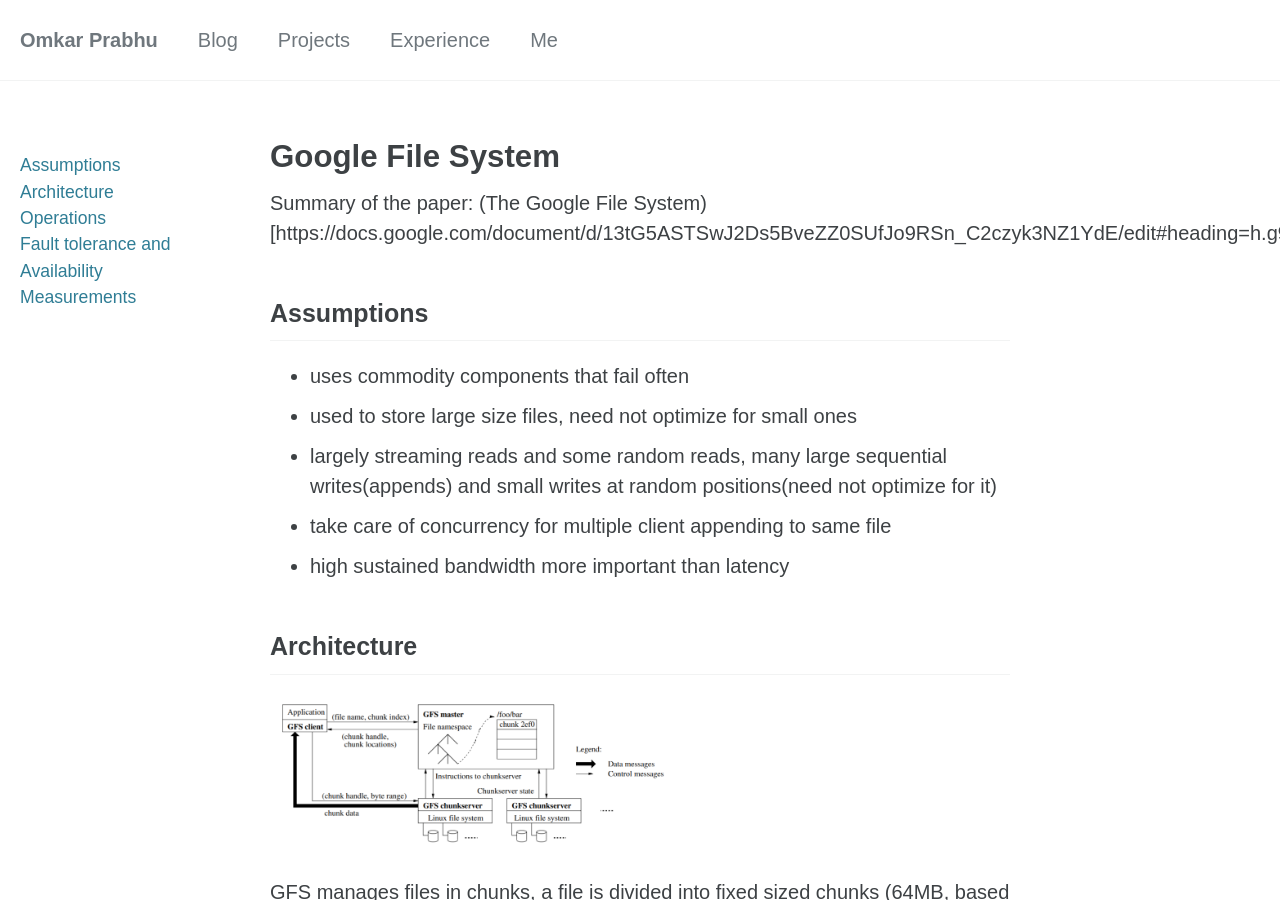
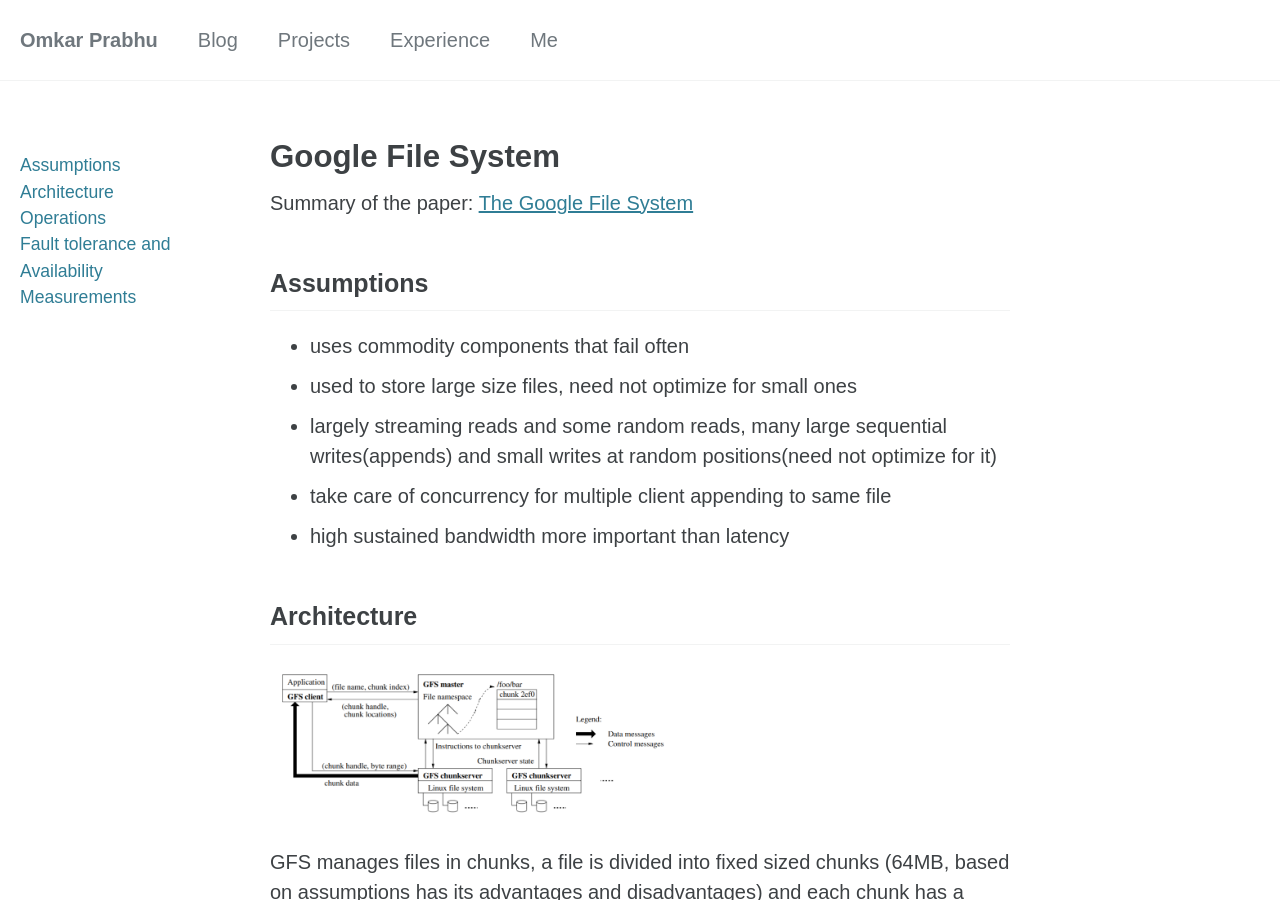
Before and after one commit to omkarprabhu-98/omkarprabhu-98.github.io, a Jekyll site: the page built from _posts/2020/2020-12-30-gfs.md, in a window 1280 px wide and 900 px high. Built offline with Jekyll 4.4.1, drawn with Linux system fonts in a browser that asks for light colours; cached includes are drawn as plain includes; nearby versions of some CDN libraries.

Commit message:
file ext changes

```diff
--- a/_posts/2020/2020-12-30-gfs.md
+++ b/_posts/2020/2020-12-30-gfs.md
@@ -9,7 +9,7 @@
   - "Measurements"
 ---
 
-Summary of the paper: (The Google File System)[https://docs.google.com/document/d/13tG5ASTSwJ2Ds5BveZZ0SUfJo9RSn_C2czyk3NZ1YdE/edit#heading=h.g9yayol6sl4p]
+Summary of the paper: [The Google File System](https://docs.google.com/document/d/13tG5ASTSwJ2Ds5BveZZ0SUfJo9RSn_C2czyk3NZ1YdE/edit#heading=h.g9yayol6sl4p)
 
 ## Assumptions
 - uses commodity components that fail often
```
Also changed, not shown: assets/images/posts/gfs-op.png (added), assets/images/posts/gfs.png (added).
